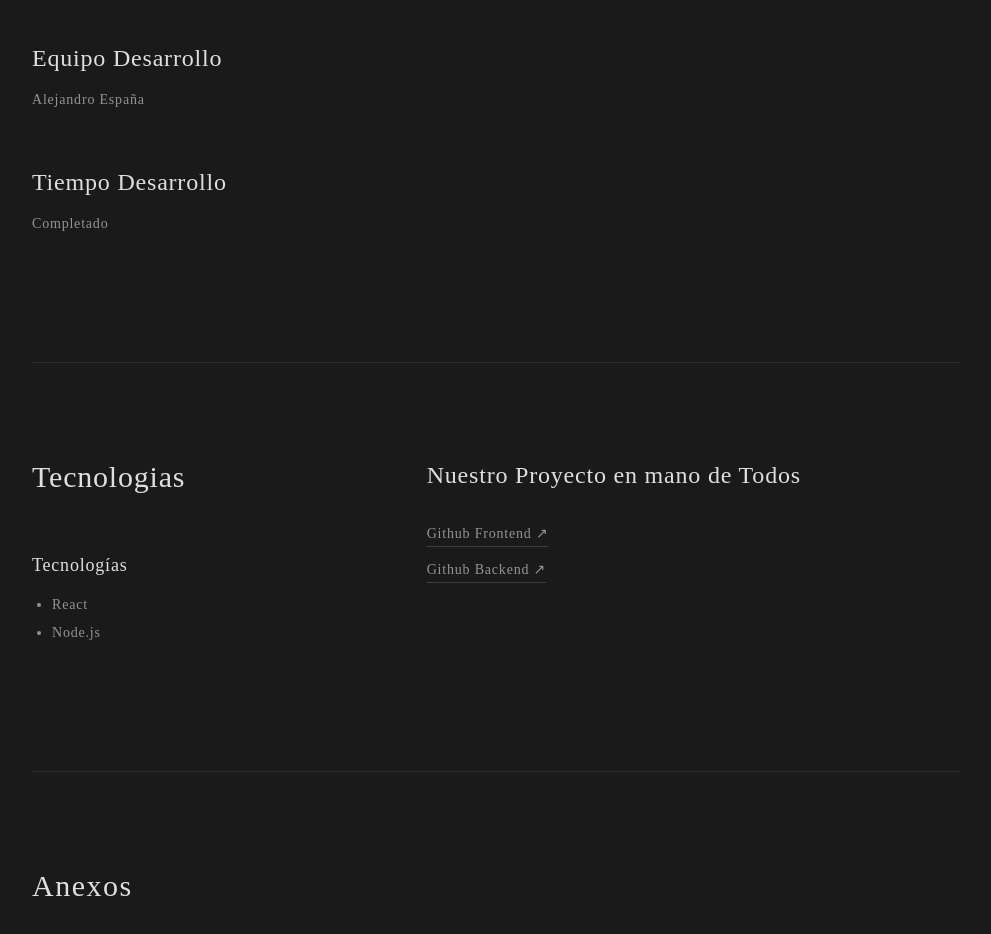
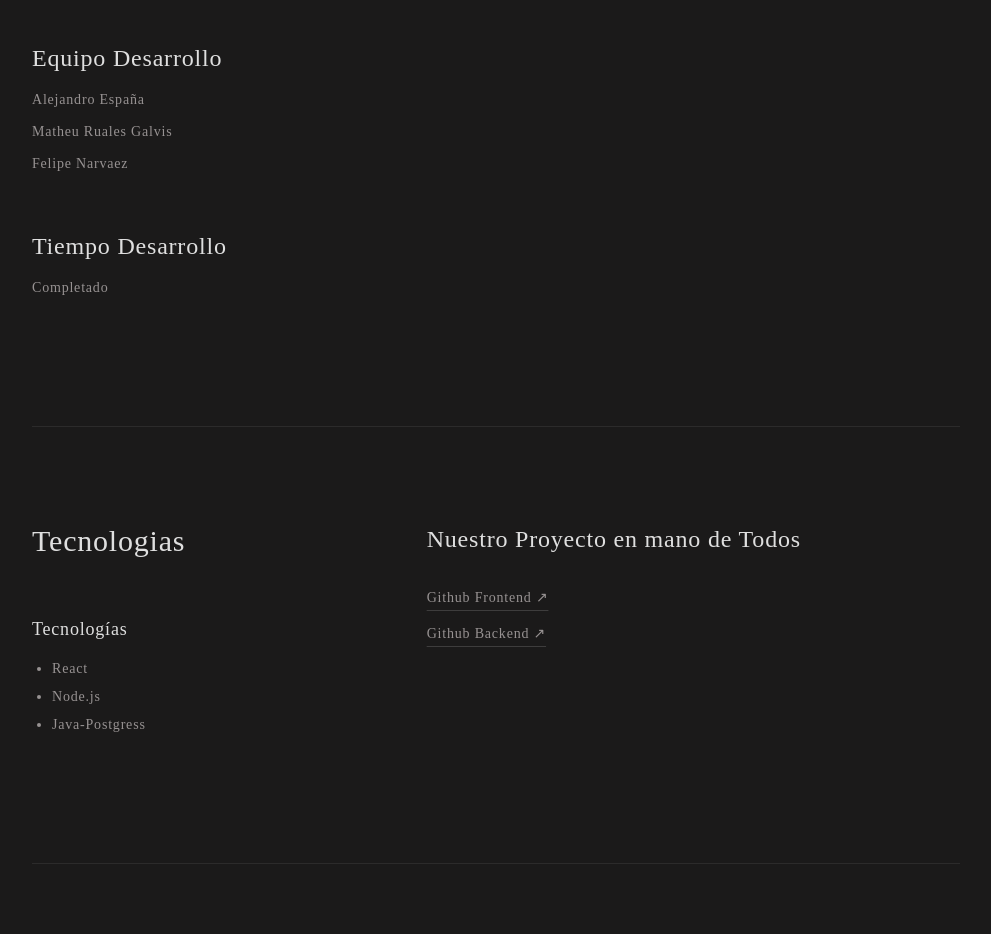
Before and after one commit to AlejandroEspana/portafolio, a Next.js app: page /work/anypost in a window 1280 px wide. Shown: the part 1200-2134 px from the top of the page, without its empty margins (32-1023 px from the left). Built offline with nearby package versions, Linux system fonts and the light colour scheme; a web font is replaced by a local one.

Commit message:
Actualizacion de informacion de proyectos

```diff
--- a/data/projects.ts
+++ b/data/projects.ts
@@ -72,7 +72,7 @@ export const projects: ProjectDetails[] = [
     role: { title: "Desarrollador Principal", tasks: ["Desarrollo General"] },
     team: ["Alejandro España"],
     duration: "Completado",
-    summary: ["Proyecto interactivo para ayudar a los nuevos usuarios a familiarizarse con la realidad virtual."],
+    summary: ["Proyecto interactivo para ayudar a los nuevos usuarios a familiarizarse con la realidad virtual. Utilizando la Gamificacion como pilar principal dentro del proyecto, orientando al usuario con modelos interactivos para su aprendizaje"],
     technologies: [{ category: "Motor", items: ["Unity"] }],
     links: [],
     annexes: [],
@@ -83,10 +83,10 @@ export const projects: ProjectDetails[] = [
     subtitle: "Web Automation - 2025",
     tagline: "Web para automatizar el post en diferentes redes sociales con un solo click",
     role: { title: "Fullstack Developer", tasks: ["Frontend", "Backend"] },
-    team: ["Alejandro España"],
+    team: ["Alejandro España", "Matheu Ruales Galvis", "Felipe Narvaez"],
     duration: "Completado",
     summary: ["Plataforma SaaS para gestionar publicaciones simultáneas en varias redes sociales a través de una sola interfaz."],
-    technologies: [{ category: "Tecnologías", items: ["React", "Node.js"] }],
+    technologies: [{ category: "Tecnologías", items: ["React", "Node.js", "Java-Postgress"] }],
     links: [
       { label: "Github Frontend ↗", url: "https://github.com/matheuruales/Front_AnyPost" },
       { label: "Github Backend ↗", url: "https://github.com/matheuruales/Back_AnyPost" }
@@ -98,11 +98,11 @@ export const projects: ProjectDetails[] = [
     title: "GoldenGymApp",
     subtitle: "Software Gestión - 2025",
     tagline: "Web para la gestion de entrada y analisis de datos de un Gym",
-    role: { title: "Backend Engineer", tasks: ["Arquitectura de BD"] },
-    team: ["Alejandro España"],
+    role: { title: "Backend Engineer", tasks: ["Integracion IOT"] },
+    team: ["Alejandro España", "Daniel Fernando Arteaga", "Sebastian Fajardo"],
     duration: "Completado",
-    summary: ["Sistema integral para la administración de gimnasios, control de accesos y métricas de crecimiento."],
-    technologies: [{ category: "Stack", items: ["Next.js", "PostgreSQL"] }],
+    summary: ["Sistema integral para la administración de gimnasios, control de accesos y métricas de crecimiento. Orientado a la optimización de procesos administrativos y de gestión de datos. utilizando IOT para el control de acceso biometrico."],
+    technologies: [{ category: "Stack Backend", items: ["Python", "FastApi", "PostgreSQL"] }, { category: "Stack Frontend", items: ["React"] }],
     links: [],
     annexes: [],
   }
```
